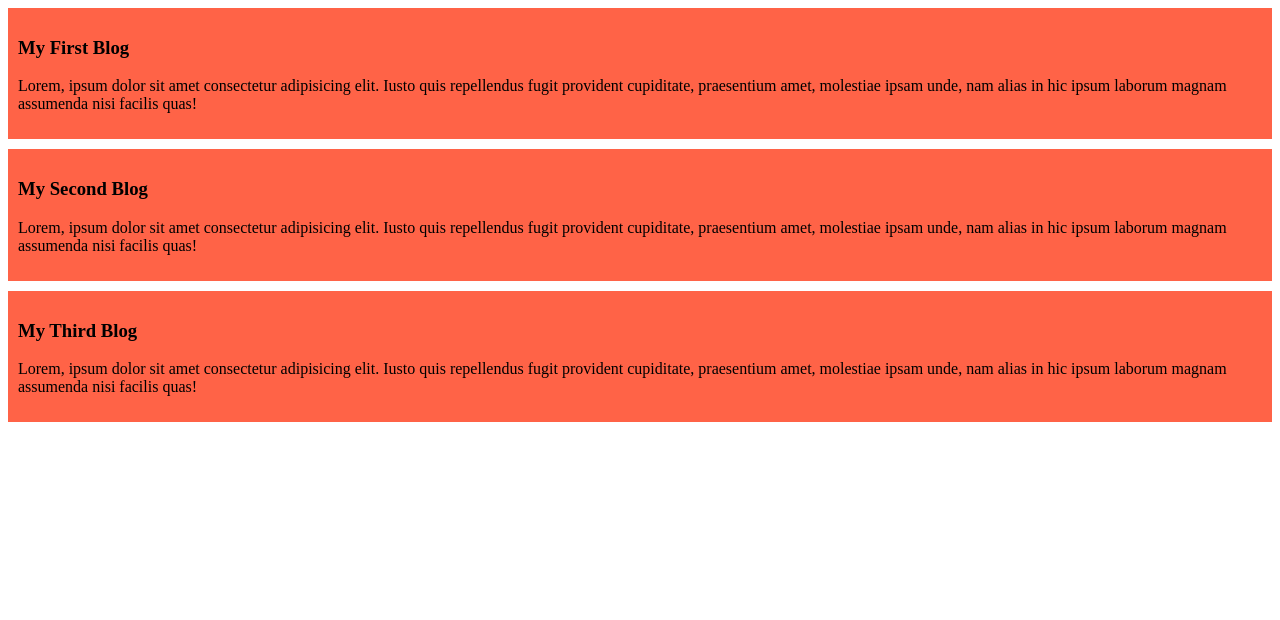
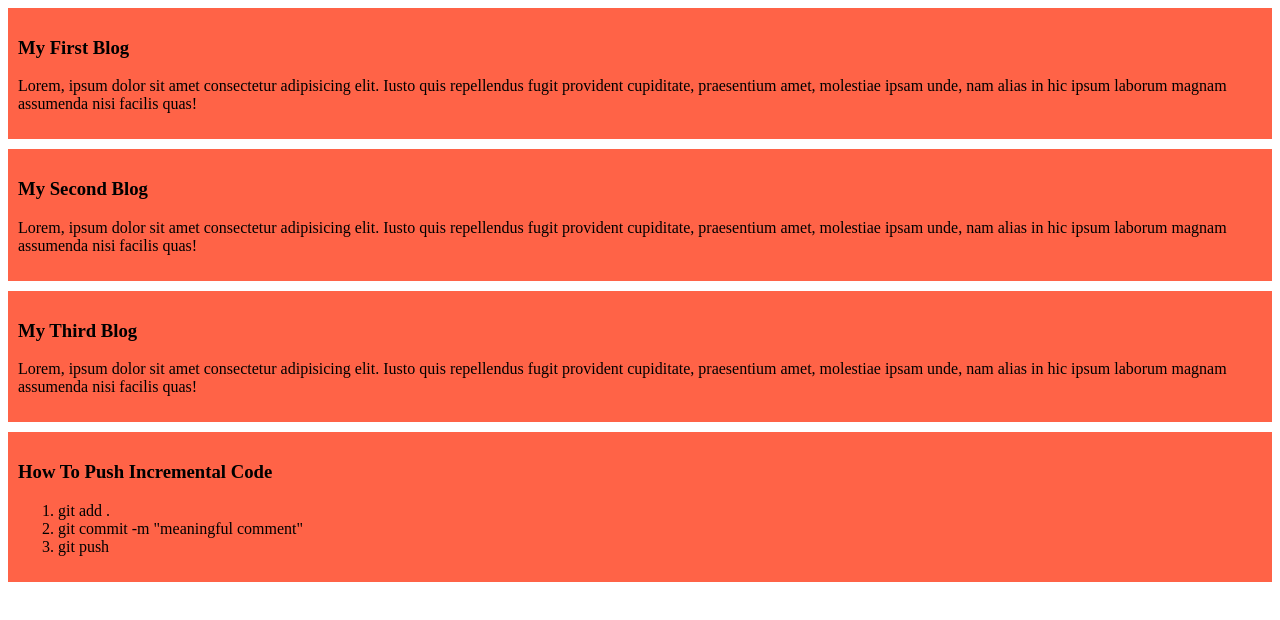
Before and after one commit to md-mridul-ali/my-simple-website, a plain HTML site: page index.html in a window 1280 px wide. Drawn offline with Linux system fonts and the light colour scheme.

Commit message:
added the how to push incremental code

```diff
--- a/index.html
+++ b/index.html
@@ -34,5 +34,14 @@
         </p>
     </div>
 
+    <div>
+        <h3>How To Push Incremental Code</h3>
+        <ol>
+            <li>git add .</li>
+            <li>git commit -m "meaningful comment"</li>
+            <li>git push</li>
+        </ol>
+    </div>
+
 </body>
 </html>
```
